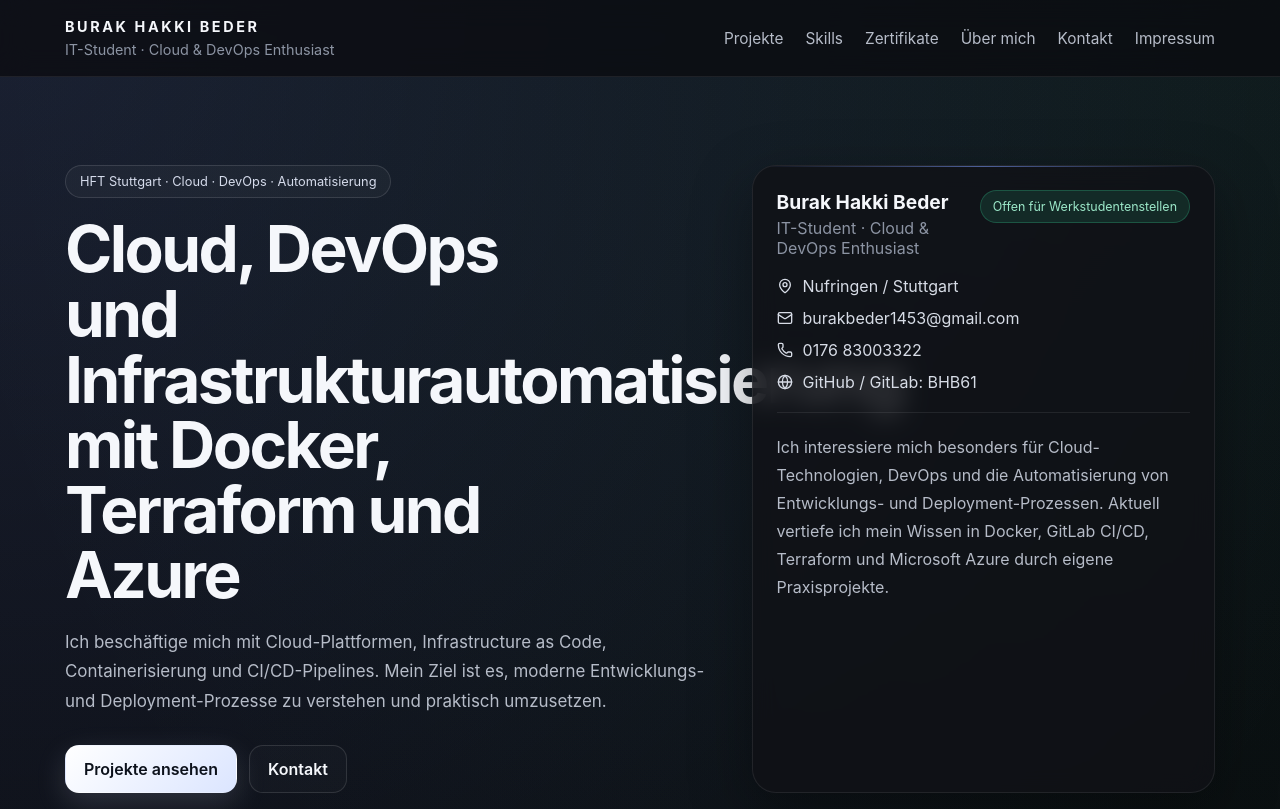
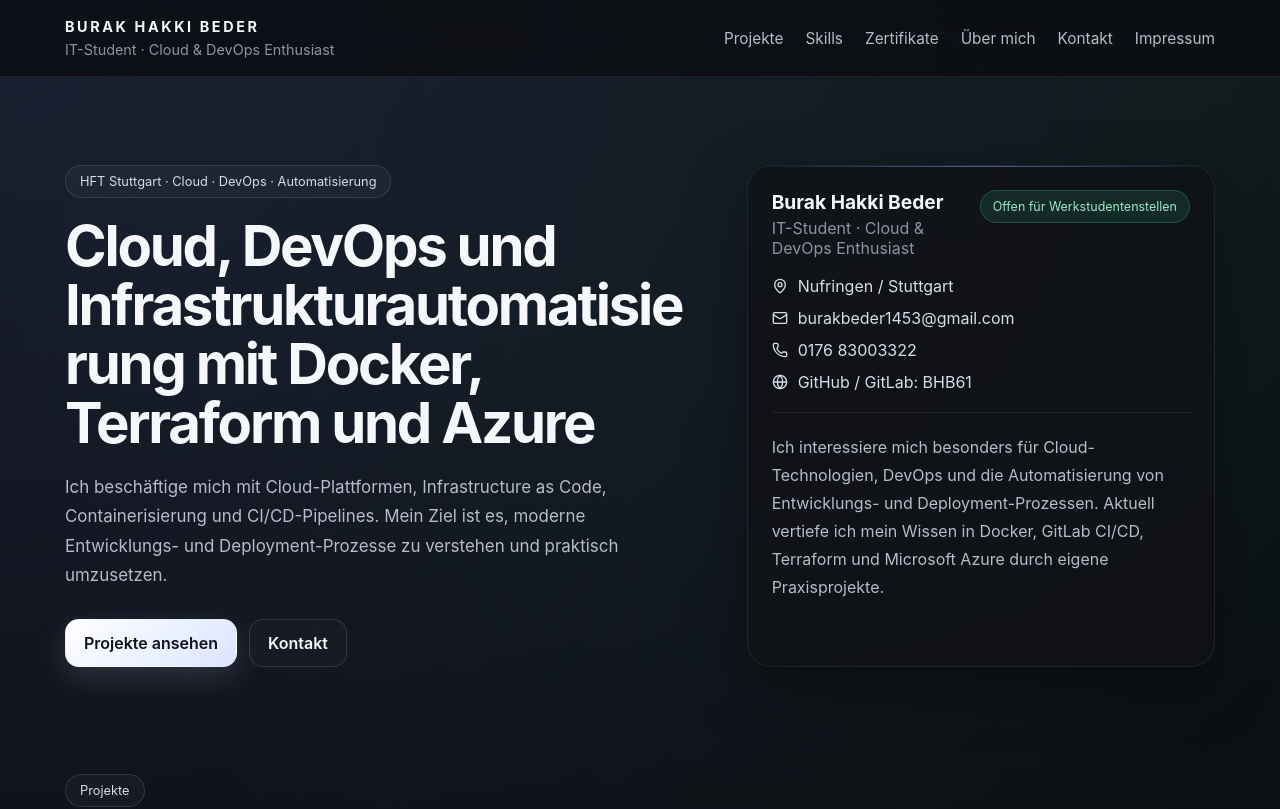
Before and after one commit to BHB61/MyProfile, a React (Vite) app in the folder my-profile/: page / in a window 1280 px wide. Shown: the top 809 px of the page. Built offline with nearby package versions, Linux system fonts and the light colour scheme.

Commit message:
updated header

```diff
--- a/my-profile/src/styles/portfolio.css
+++ b/my-profile/src/styles/portfolio.css
@@ -106,8 +106,8 @@ a {
 
 .hero-grid {
   display: grid;
-  grid-template-columns: 1.35fr 0.95fr;
-  gap: 28px;
+  grid-template-columns: minmax(0, 1.15fr) minmax(320px, 0.85fr);
+  gap: 48px;
   align-items: stretch;
 }
 
@@ -125,11 +125,13 @@ a {
 }
 
 h1 {
-  font-size: clamp(2.4rem, 5vw, 4.3rem);
-  line-height: 1.02;
+  font-size: clamp(2.6rem, 4.4vw, 4.8rem);
+  line-height: 1.05;
   margin: 0;
-  max-width: 11ch;
+  max-width: 760px;
   letter-spacing: -0.04em;
+  overflow-wrap: break-word;
+  word-break: normal;
 }
 
 h2 {
```
